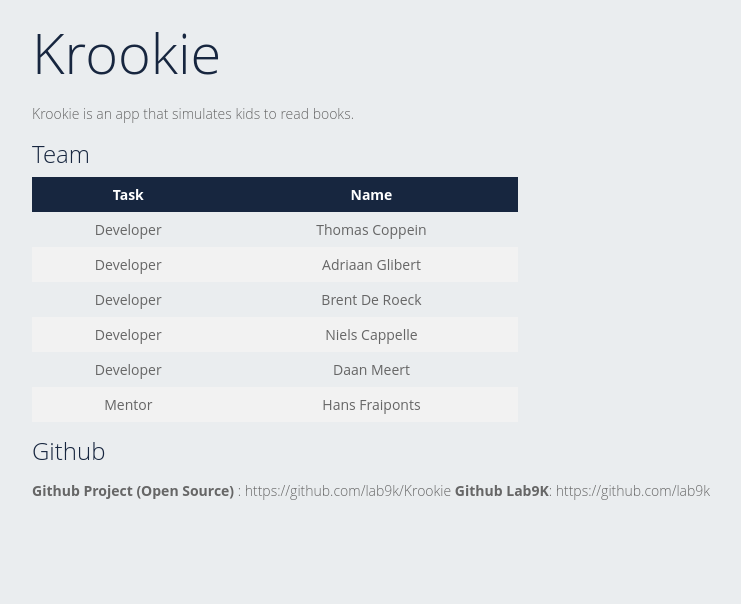
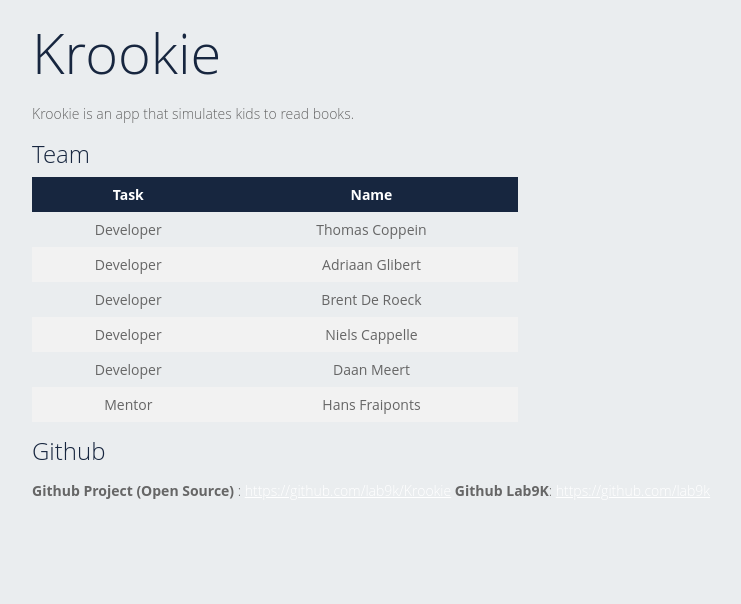
Before and after one commit to lab9k/lab9k.github.io, a Jekyll site: the page built from _posts/2017-07-11-Krookie.md, in a window 1280 px wide. Shown: the part 693-1297 px from the top of the page, without its empty margins (32-773 px from the left). Built offline with Jekyll 4.4.1, drawn with Linux system fonts in a browser that asks for light colours; part of the change alters nothing that is shown.

```diff
--- a/_posts/2017-07-11-Krookie.md
+++ b/_posts/2017-07-11-Krookie.md
@@ -25,5 +25,5 @@ lab9k: https://github.com/lab9k
 
 ## Github
 
->**Github Project (Open Source)** : {{ page.github }}
->**Github Lab9K**: {{ page.lab9k }}
+>**Github Project (Open Source)** : <a href="{{ page.github }}">{{ page.github }}</a>
+>**Github Lab9K**: <a href="{{ page.lab9k }}">{{ page.lab9k }}</a>
```
